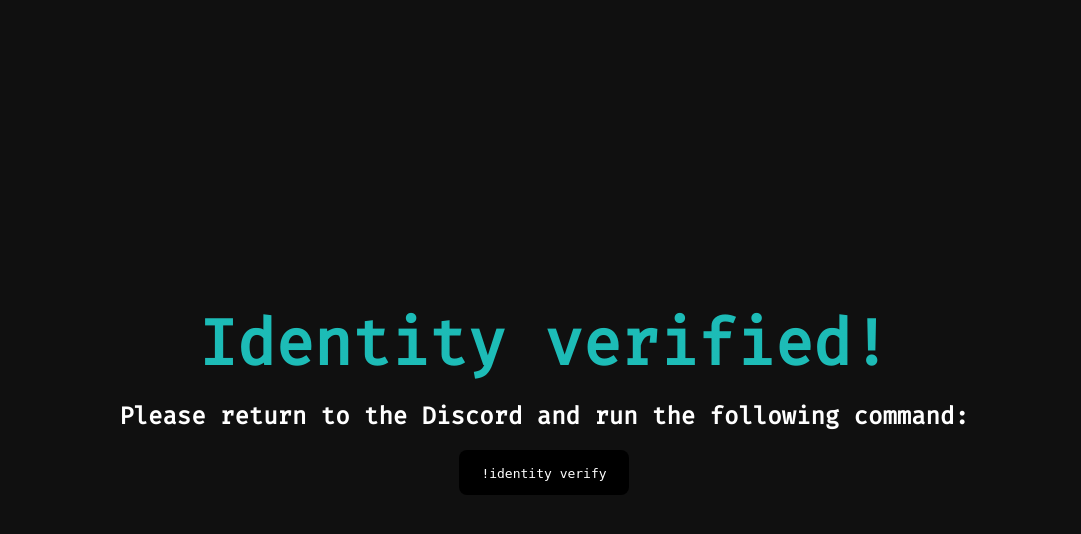
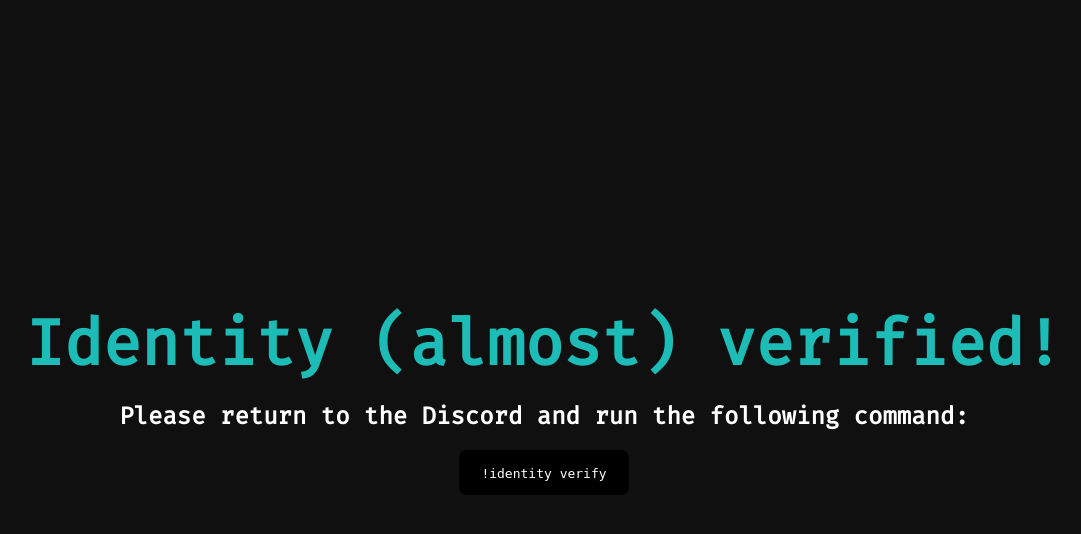
Before and after one commit to MUNComputerScienceSociety/DiscordAuth, a Flask app: template templates/verified.html in a window 1280 px wide. Shown: the top 534 px of the page, without its empty margins (96-1177 px from the left). Run offline with Flask 2, Linux system fonts and the light colour scheme; the template is opened without the code that fills it, so the values that code supplies are empty.

Commit message:
Note that getting to the last page ain't it

```diff
--- a/templates/verified.html
+++ b/templates/verified.html
@@ -2,7 +2,7 @@
 {% block title %}Verified!{% endblock %}
 {% block content %}
   <div id="center">
-    <h1 class="rainbow">Identity verified!</h1>
+    <h1 class="rainbow">Identity (almost) verified!</h1>
     <h2>Please return to the Discord and run the following command:</h2>
     <div id="code-box">
       <code>!identity verify {{ token }}</code>
```
